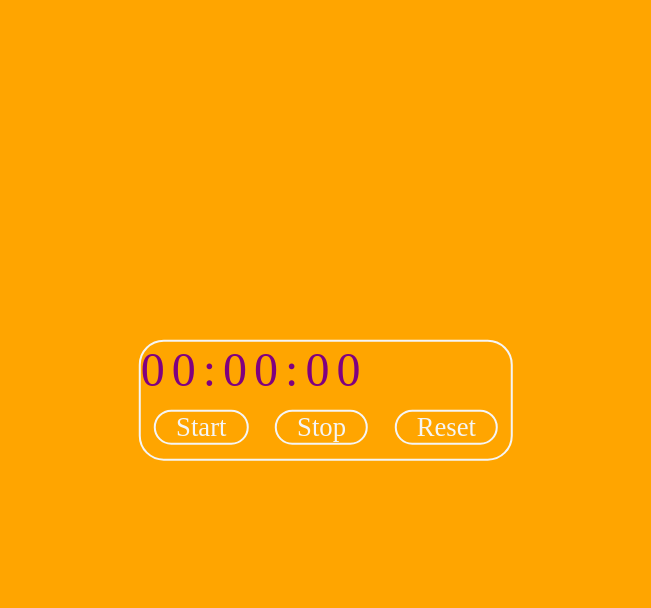
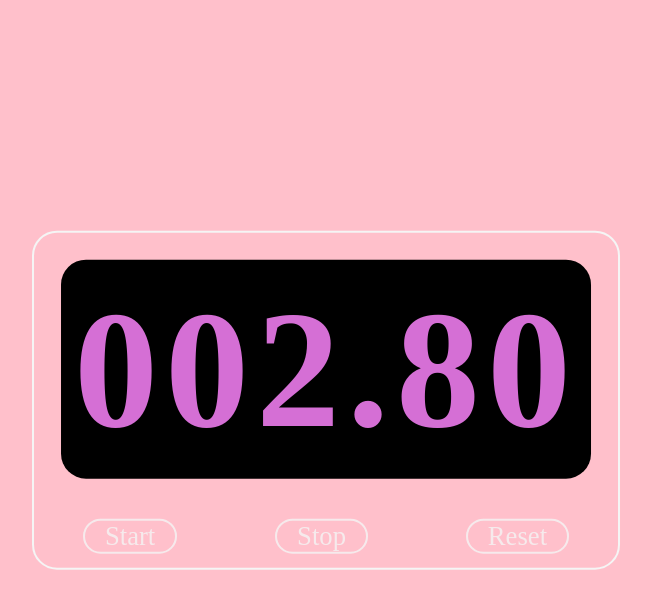
Before and after one commit to ben05allen/js_stopwatch, a plain HTML site: page index.html in a window 1280 px wide. Both pictures are taken after a click on the button "Start". Shown: the whole page, without its empty margins (314-965 px from the left). Drawn offline with Linux system fonts and the light colour scheme; a web font is replaced by a local one.

Commit message:
L-chan's colours

```diff
--- a/css/style.css
+++ b/css/style.css
@@ -1,14 +1,17 @@
 :root
 {
-    --base-color: orange;
+    --base_bg: pink;
+    --hover-color: rgb(255, 157, 0);
     --base-text: whitesmoke;
-    --in-dev-color: purple;
+    --click-color: purple;
+    --in-dev-color: yellow;
+    --screen_bg: black;
+    --screen_color: rgb(213, 111, 213);
 }
-
 
 body
 {
-    background-color: var(--base-color);
+    background-color: var(--base_bg);
     color: var(--base-text);
 }
 
@@ -23,17 +26,25 @@ body
     font-size: 3em;
     font-family: PT Mono;
     letter-spacing: 7px;
-
+    text-align: center;
 }
 
 #StopWatchDisplay
 {
-    color: var(--in-dev-color);
+    border-radius: 25px;
+    color: var(--screen_color);
+    background-color: var(--screen_bg);
+    font-weight: bold;
+    font-size: 3.5em;
+    margin: 20pt;
+    padding: 10pt;
 }
 
 .buttons
 {
     display: flex;
+    justify-content: space-around;
+
 }
 
 .buttons > button
@@ -42,14 +53,20 @@ body
     border: 2px solid var(--base-text);
     padding: 0 20px;
     font-size: 20pt;
-    background-color: var(--base-color);
+    background-color: var(--base_bg);
     color: var(--base-text);
     margin: 10pt;
     font-family: PT Mono;
+    opacity: 0.8;
+}
+
+.buttons > button:hover
+{
+    opacity: 1.0;
 }
 
 .buttons > button:active
 {
-    background-color: var(--base-text);
-    color: var(--base-color);
+    background-color: var(--click-color);
+    color: var(--base_bg);
 }
--- a/index.html
+++ b/index.html
@@ -10,11 +10,11 @@
 <body>
 
     <div class="watch">
-        <div id="StopWatchDisplay" onload="showStopWatch()"></div>
+        <div id="StopWatchDisplay" onload="showStopWatch()">000.00</div>
         <div class="buttons">
-            <button id="button_start">Start</button>
-            <button id="button_Stop">Stop</button>
-            <button id="button_Reset">Reset</button>
+            <button id="buttonStart">Start</button>
+            <button id="buttonStop">Stop</button>
+            <button id="buttonReset">Reset</button>
         </div>
     </div>
 
--- a/js/scipt.js
+++ b/js/scipt.js
@@ -1,31 +1,32 @@
+window.onload = function () {
 
-// let hhmmss = resetStopWatch;
+    let timer = '000.00';
+    let interval;
 
-function showStopWatch (hhmmss) {
+    buttonStart.onclick = function () {
+        clearInterval(interval);
+        interval = setInterval(startTimer, 10);
+    }
 
-    // alert(hhmmss)
+    buttonStop.onclick = function () {
+        clearInterval(interval);
+    }
 
-    document.getElementById("StopWatchDisplay").textContent = hhmmss;
+    buttonReset.onclick = function () {
+        document.getElementById('StopWatchDisplay').innerText = '000.00';
+    }
 
-    setTimeout(showStopWatch, 10000);
+    function startTimer () {
+        timer = document.getElementById('StopWatchDisplay').innerText;
+        let hundreths = Number(timer.slice(-2));
+        hundreths ++;
+        let separator = timer.indexOf('.');
+        hundreths += 100 * Number(timer.slice(0,separator));
+        timer = String(hundreths).padStart(5, '0');
+
+        document.getElementById('StopWatchDisplay').innerText = timer.slice(0,3) + '.' + timer.slice(-2,);
+    }
+
+
 
 }
-
-showStopWatch('00:00:00');
-
-// function startStopWatch(hhmmss) {
-
-
-// }
-
-// function stopStopWatch() {
-
-
-// }
-
-
-// function resetStopWatch() {
-
-//     return '00:00:00'
-
-// }
```
